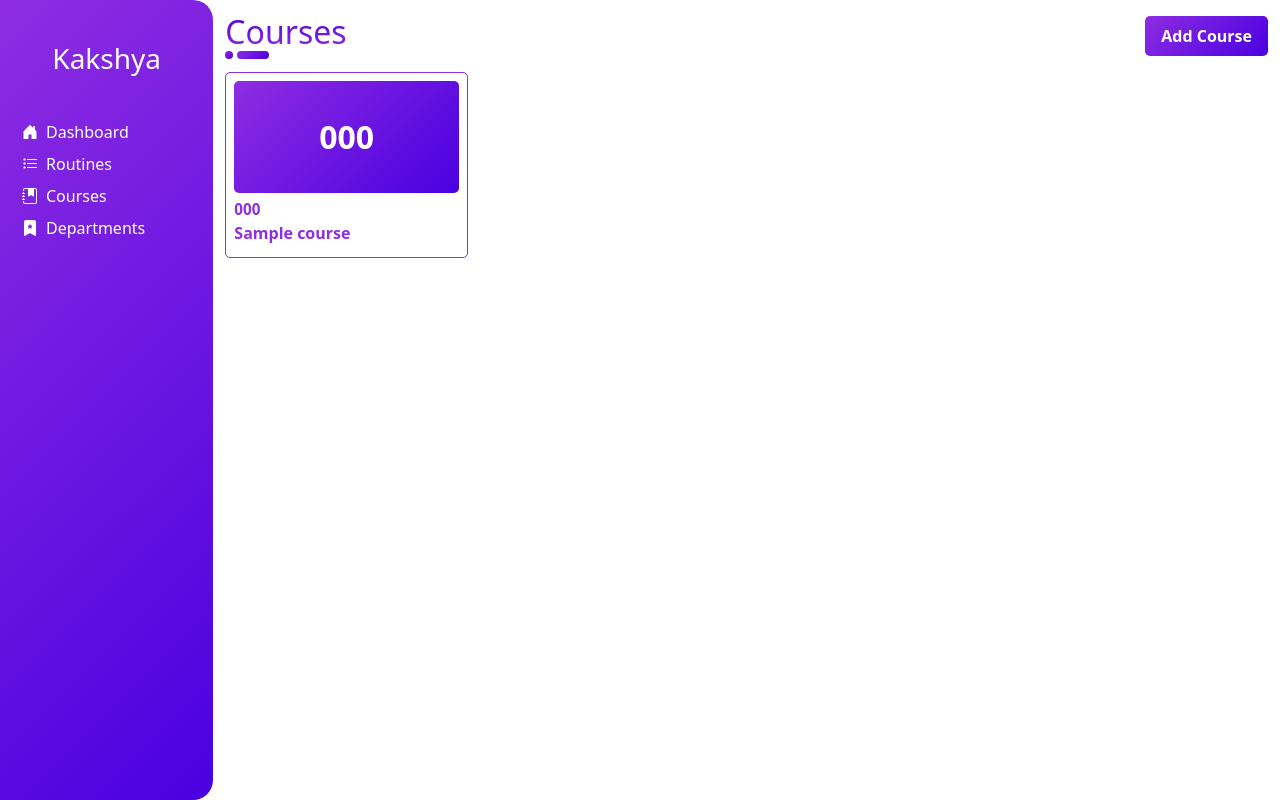
After one commit to MinorProject-TCIOE075/Kakshya, a Django app: page /myadmin/org/courses/ in a window 1280 px wide. The commit adds this page. Run offline with Django 3.2, Linux system fonts and the light colour scheme; tables that the repository leaves empty hold one stand-in row (values such as "Sample post"); some libraries are stand-ins or nearby versions.

Commit message:
[feat] add list courses feature;;

```diff
--- a/myadmin/templates/myadmin/sidebar.html
+++ b/myadmin/templates/myadmin/sidebar.html
@@ -13,7 +13,7 @@
                 <a href="#"> <i class="icon bi bi-list-task"></i>Routines</a>
             </li>
             <li>
-                <a href="#">
+                <a href="{% url 'myadmin:course_list' %}">
                     <i class="icon bi bi-journal-bookmark-fill"></i>Courses</a
                 >
             </li>
--- /dev/null
+++ b/organization/templates/organization/course_list.html
@@ -0,0 +1,37 @@
+{% extends 'myadmin/base.html' %} {% block main_content %}
+<!-- <h1>COurses</h1>
+{% for course in courses %} {{course}} {% endfor %} {% if not courses %} No
+courses yet {%endif%}  -->
+<div class="title-wrapper">
+    <h1 class="title">Courses</h1>
+    <div class="action-buttons">
+        <a href="#" class="button button-primary"> Add Course </a>
+    </div>
+</div>
+{% if message %}
+<div class="message danger-message">{{ message }}</div>
+{% endif %}
+<div class="row">
+    {% for course in courses %}
+    <div class="col-6 col-md-4 col-lg-3 mt-2 align-self-stretch">
+        <a href="#">
+            <div class="tile">
+                <div
+                    class="tile-header bg-primary bordered text-white text-center"
+                >
+                    <span>{{ course.code }}</span>
+                </div>
+                <div class="tile-content">
+                    <h3 class="tile-title tile-title-small">
+                        {{ course.code }}
+                    </h3>
+                    <a href="#" class="tile-title"> {{ course.name }} </a>
+                </div>
+            </div>
+        </a>
+    </div>
+    {% empty %}
+    <div class="message empty-message">No courses yet. Add some.</div>
+    {% endfor %}
+</div>
+{% endblock main_content %}
--- a/organization/urls.py
+++ b/organization/urls.py
@@ -20,4 +20,5 @@ urlpatterns = [
     path('departments/d/<department_pk>/p/<pk>/edit/',
          views.EditProgramView.as_view(),
          name='program_edit'),
+     path('courses/', views.CourseListView.as_view(), name='course_list'),
 ]
--- a/organization/views.py
+++ b/organization/views.py
@@ -5,7 +5,7 @@ from django.views import generic as generic_views
 
 from .forms import DepartmentForm, EditDepartmentForm, ProgramForm, \
     EditProgramForm
-from .models import Department, Program
+from .models import Department, Program, Course
 
 
 class DepartmentListView(generic_views.TemplateView):
@@ -197,3 +197,14 @@ def delete_program(request, department_pk, pk, *args, **kwargs):
             reverse('myadmin:department',
                     kwargs={"pk": department_pk}) + '?deleted_program=1')
     return redirect(reverse('myadmin:department', kwargs={'pk': pk}))
+
+
+# List Courses
+class CourseListView(generic_views.ListView):
+    queryset = Course.objects.all()
+    template_name = 'organization/course_list.html'
+    context_object_name = 'courses'
+# View Course
+# add course
+# Edit Courses
+# delete Course
--- a/static/css/styles.css
+++ b/static/css/styles.css
@@ -1,6 +1,6 @@
 :root {
-    --gradient1st: #4A00E0;
-    --gradient2nd: #8E2DE2;
+    --gradient1st: #4a00e0;
+    --gradient2nd: #8e2de2;
     --warning-bg: #ffb3c1;
     --success-bg: #90e0ef;
 }
@@ -38,7 +38,11 @@ button:focus {
 
 .bg-primary {
     background: var(--gradient1st); /* fallback for old browsers */
-    background: -webkit-linear-gradient(-45deg, var(--gradient1st), var(--gradient2nd)); /* Chrome 10-25, Safari 5.1-6 */
+    background: -webkit-linear-gradient(
+        -45deg,
+        var(--gradient1st),
+        var(--gradient2nd)
+    ); /* Chrome 10-25, Safari 5.1-6 */
     background: linear-gradient(-45deg, var(--gradient1st), var(--gradient2nd));
 }
 
@@ -48,6 +52,7 @@ button:focus {
 
 .color-gradient {
     background: -webkit-linear-gradient(var(--gradient1st), var(--gradient2nd));
+    background-clip: text;
     -webkit-background-clip: text;
     -webkit-text-fill-color: transparent;
 }
@@ -64,7 +69,13 @@ button:focus {
 
 .message.danger-message {
     background: var(--warning-bg);
+}
 
+.message.empty-message {
+    background: transparent;
+    color: var(--gradient2nd);
+    font-weight: 600;
+    text-align: center;
 }
 
 .font-bold {
@@ -80,8 +91,16 @@ button:focus {
 div.sidebar {
     padding: 10px;
     background: var(--gradient1st); /* fallback for old browsers */
-    background: -webkit-linear-gradient(-45deg, var(--gradient1st), var(--gradient2nd)); /* Chrome 10-25, Safari 5.1-6 */
-    background: linear-gradient(-45deg, var(--gradient1st), var(--gradient2nd)); /* W3C, IE 10+/ Edge, Firefox 16+, Chrome 26+, Opera 12+, Safari 7+ */
+    background: -webkit-linear-gradient(
+        -45deg,
+        var(--gradient1st),
+        var(--gradient2nd)
+    ); /* Chrome 10-25, Safari 5.1-6 */
+    background: linear-gradient(
+        -45deg,
+        var(--gradient1st),
+        var(--gradient2nd)
+    ); /* W3C, IE 10+/ Edge, Firefox 16+, Chrome 26+, Opera 12+, Safari 7+ */
     color: white;
     min-height: 100%;
     border-radius: 0 20px 20px 0;
@@ -135,7 +154,11 @@ div.title-wrapper {
     top: 100%;
     border-radius: 100rem;
     background: var(--gradient1st); /* fallback for old browsers */
-    background: -webkit-linear-gradient(-45deg, var(--gradient1st), var(--gradient2nd)); /* Chrome 10-25, Safari 5.1-6 */
+    background: -webkit-linear-gradient(
+        -45deg,
+        var(--gradient1st),
+        var(--gradient2nd)
+    ); /* Chrome 10-25, Safari 5.1-6 */
     background: linear-gradient(-45deg, var(--gradient1st), var(--gradient2nd));
 }
 
@@ -148,7 +171,11 @@ div.title-wrapper {
     left: 0.75rem;
     border-radius: 100rem;
     background: var(--gradient1st); /* fallback for old browsers */
-    background: -webkit-linear-gradient(-45deg, var(--gradient1st), var(--gradient2nd)); /* Chrome 10-25, Safari 5.1-6 */
+    background: -webkit-linear-gradient(
+        -45deg,
+        var(--gradient1st),
+        var(--gradient2nd)
+    ); /* Chrome 10-25, Safari 5.1-6 */
     background: linear-gradient(-45deg, var(--gradient1st), var(--gradient2nd));
 }
 
@@ -156,10 +183,10 @@ div.title-wrapper {
     font-size: 1.5rem;
 }
 
-.title-wrapper .title.sub-title::before, .title-wrapper .title.sub-title::after {
+.title-wrapper .title.sub-title::before,
+.title-wrapper .title.sub-title::after {
     display: none;
 }
-
 
 /*Styling buttons */
 .button {
@@ -175,15 +202,26 @@ div.title-wrapper {
 
 .button-primary {
     background: var(--gradient1st); /* fallback for old browsers */
-    background: -webkit-linear-gradient(-45deg, var(--gradient1st), var(--gradient2nd)); /* Chrome 10-25, Safari 5.1-6 */
+    background: -webkit-linear-gradient(
+        -45deg,
+        var(--gradient1st),
+        var(--gradient2nd)
+    ); /* Chrome 10-25, Safari 5.1-6 */
     background: linear-gradient(-45deg, var(--gradient1st), var(--gradient2nd));
 }
 
 .button-danger {
-    background: #FF416C; /* fallback for old browsers */
-    background: -webkit-linear-gradient(to right, #FF4B2B, #FF416C); /* Chrome 10-25, Safari 5.1-6 */
-    background: linear-gradient(to right, #FF4B2B, #FF416C); /* W3C, IE 10+/ Edge, Firefox 16+, Chrome 26+, Opera 12+, Safari 7+ */
-
+    background: #ff416c; /* fallback for old browsers */
+    background: -webkit-linear-gradient(
+        to right,
+        #ff4b2b,
+        #ff416c
+    ); /* Chrome 10-25, Safari 5.1-6 */
+    background: linear-gradient(
+        to right,
+        #ff4b2b,
+        #ff416c
+    ); /* W3C, IE 10+/ Edge, Firefox 16+, Chrome 26+, Opera 12+, Safari 7+ */
 }
 
 .button-secondary {
@@ -198,7 +236,6 @@ div.title-wrapper {
     color: #e7e7e7;
     box-shadow: 0 0 10px rgba(0, 0, 0, 0.2);
 }
-
 
 /*Styling forms*/
 div.form {
@@ -236,12 +273,13 @@ div.form-field {
     font-weight: 500;
 }
 
-.form-field .input-field input, .form-field .input-field select {
+.form-field .input-field input,
+.form-field .input-field select {
     padding: 0.25rem 0.5rem;
     width: 100%;
     border: 1px solid rgba(0, 0, 0, 0.2);
     border-radius: 5px;
-    color: rgb(55, 55, 55)
+    color: rgb(55, 55, 55);
 }
 
 .form-field .input-field input:focus {
```
